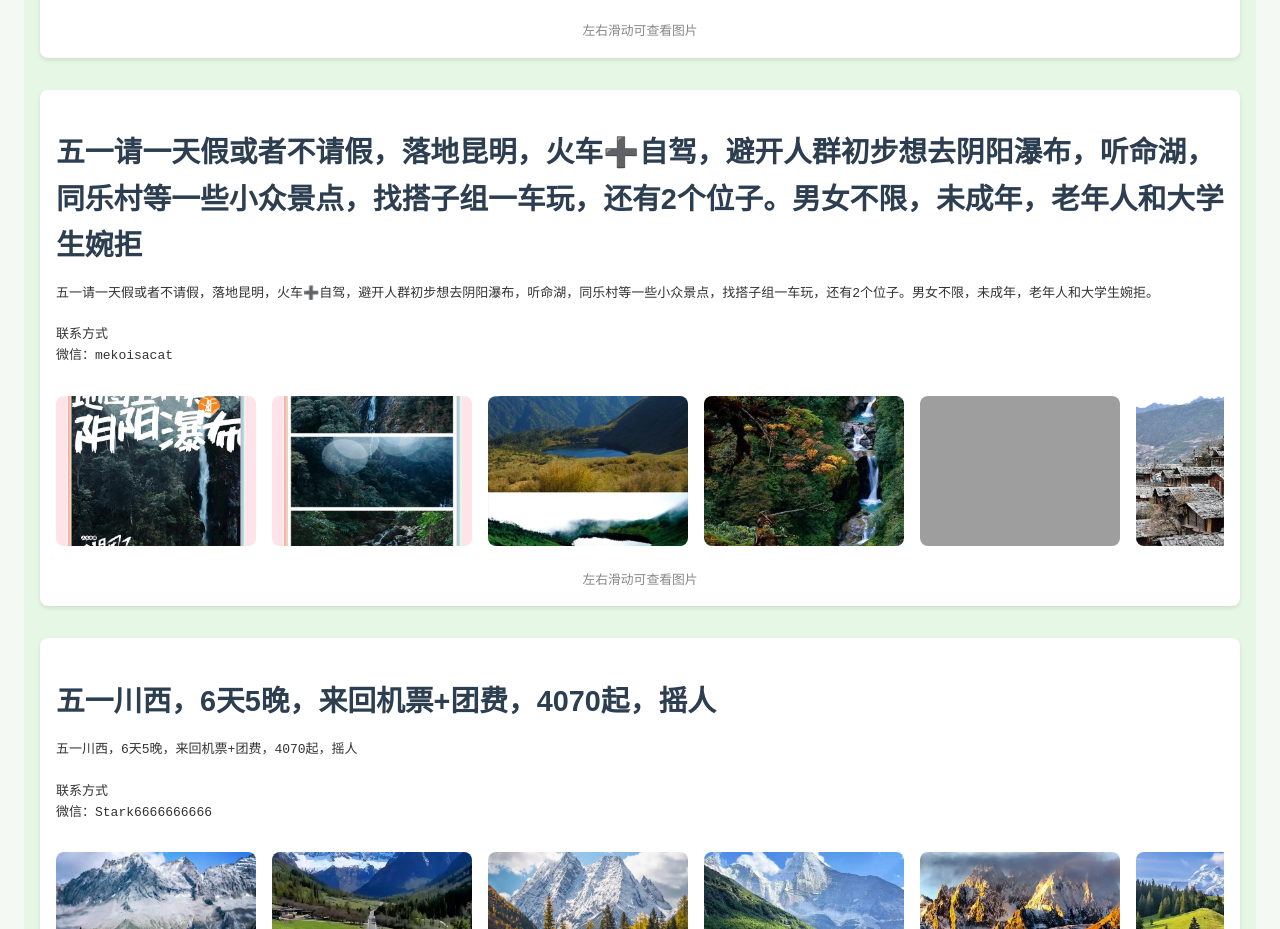
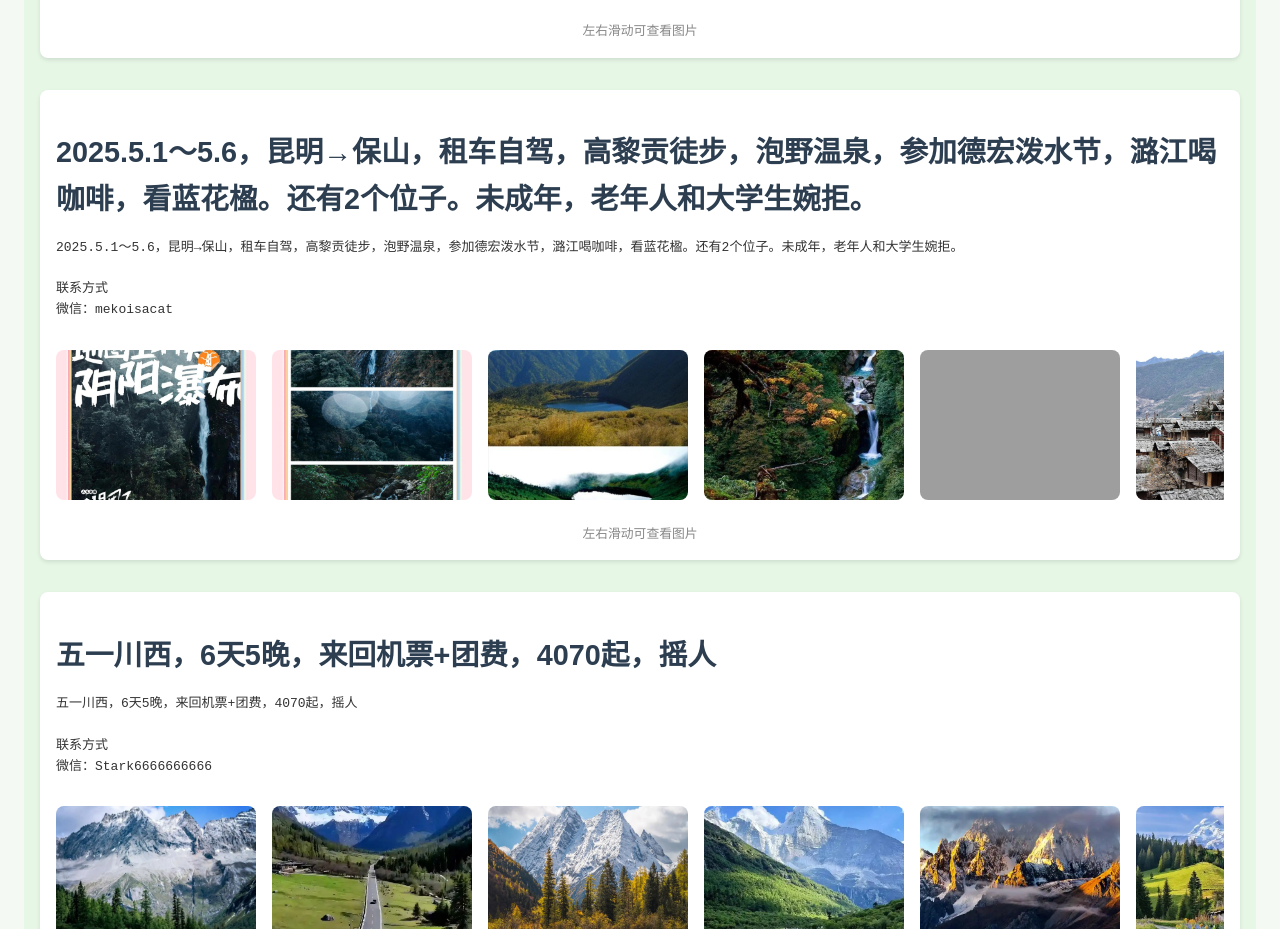
Before and after one commit to cyxlovezt/luyeoutdoor_website, a plain HTML site: page activities.html in a window 1280 px wide. Shown: the part 1070-1999 px from the top of the page. Drawn offline with Linux system fonts and the light colour scheme; grey boxes are pictures that could not be loaded.

Commit message:
Update activities.html

```diff
--- a/activities.html
+++ b/activities.html
@@ -217,8 +217,8 @@
                 contact: '微信：C3cJw4Xabc882cAOpp'
             },
 			{
-                title: '五一请一天假或者不请假，落地昆明，火车➕自驾，避开人群初步想去阴阳瀑布，听命湖，同乐村等一些小众景点，找搭子组一车玩，还有2个位子。男女不限，未成年，老年人和大学生婉拒',
-                description: '五一请一天假或者不请假，落地昆明，火车➕自驾，避开人群初步想去阴阳瀑布，听命湖，同乐村等一些小众景点，找搭子组一车玩，还有2个位子。男女不限，未成年，老年人和大学生婉拒。',
+                title: '2025.5.1～5.6，昆明→保山，租车自驾，高黎贡徒步，泡野温泉，参加德宏泼水节，潞江喝咖啡，看蓝花楹。还有2个位子。未成年，老年人和大学生婉拒。',
+                description: '2025.5.1～5.6，昆明→保山，租车自驾，高黎贡徒步，泡野温泉，参加德宏泼水节，潞江喝咖啡，看蓝花楹。还有2个位子。未成年，老年人和大学生婉拒。',
                 images: ['活动报名素材图/昆明自驾/1.jpeg', '活动报名素材图/昆明自驾/2.jpeg', '活动报名素材图/昆明自驾/3.jpeg', '活动报名素材图/昆明自驾/4.jpeg', '活动报名素材图/昆明自驾/5.jpeg', '活动报名素材图/昆明自驾/6.jpeg'],
                 contact: '微信：mekoisacat'
             },
```
